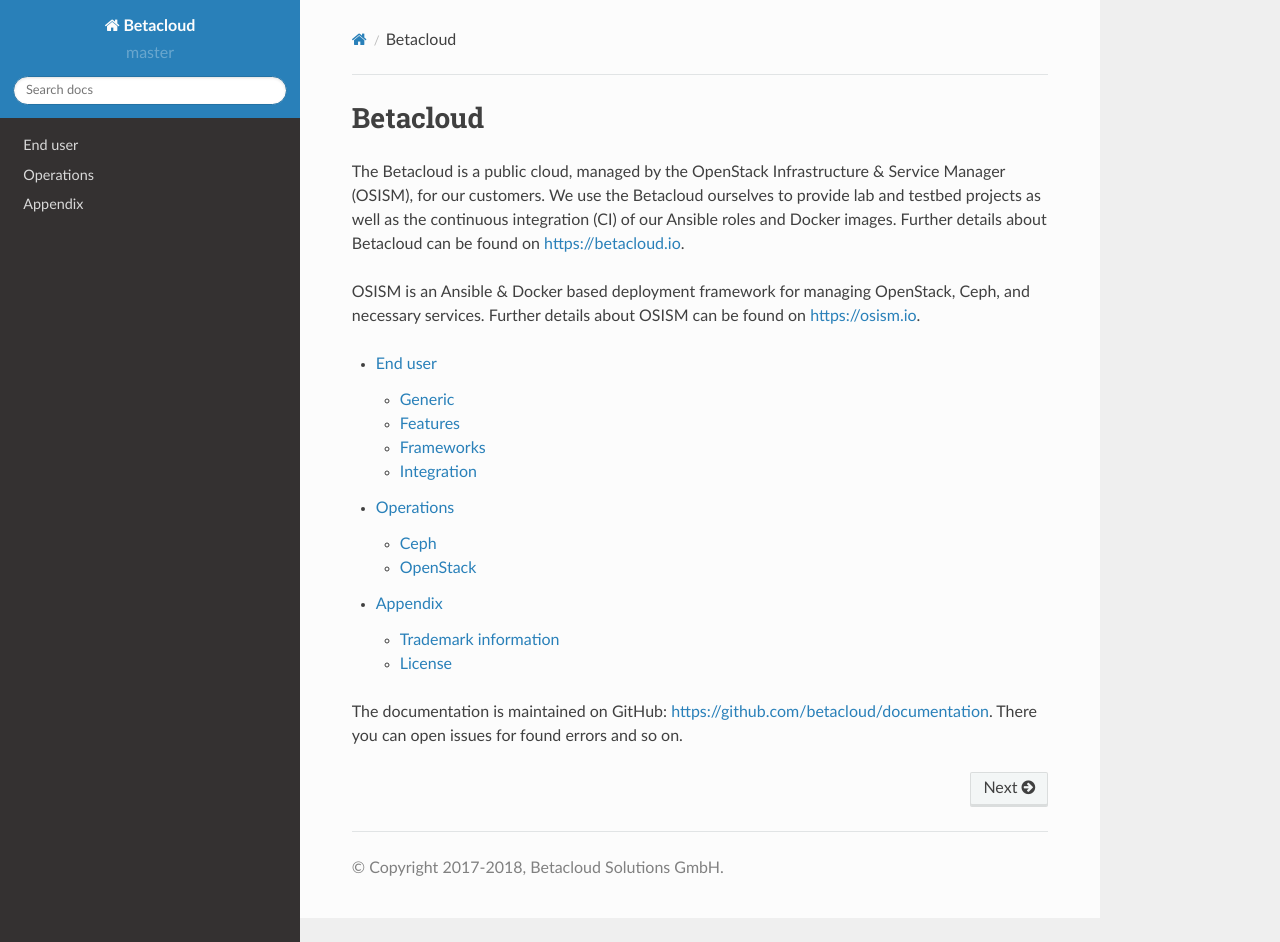
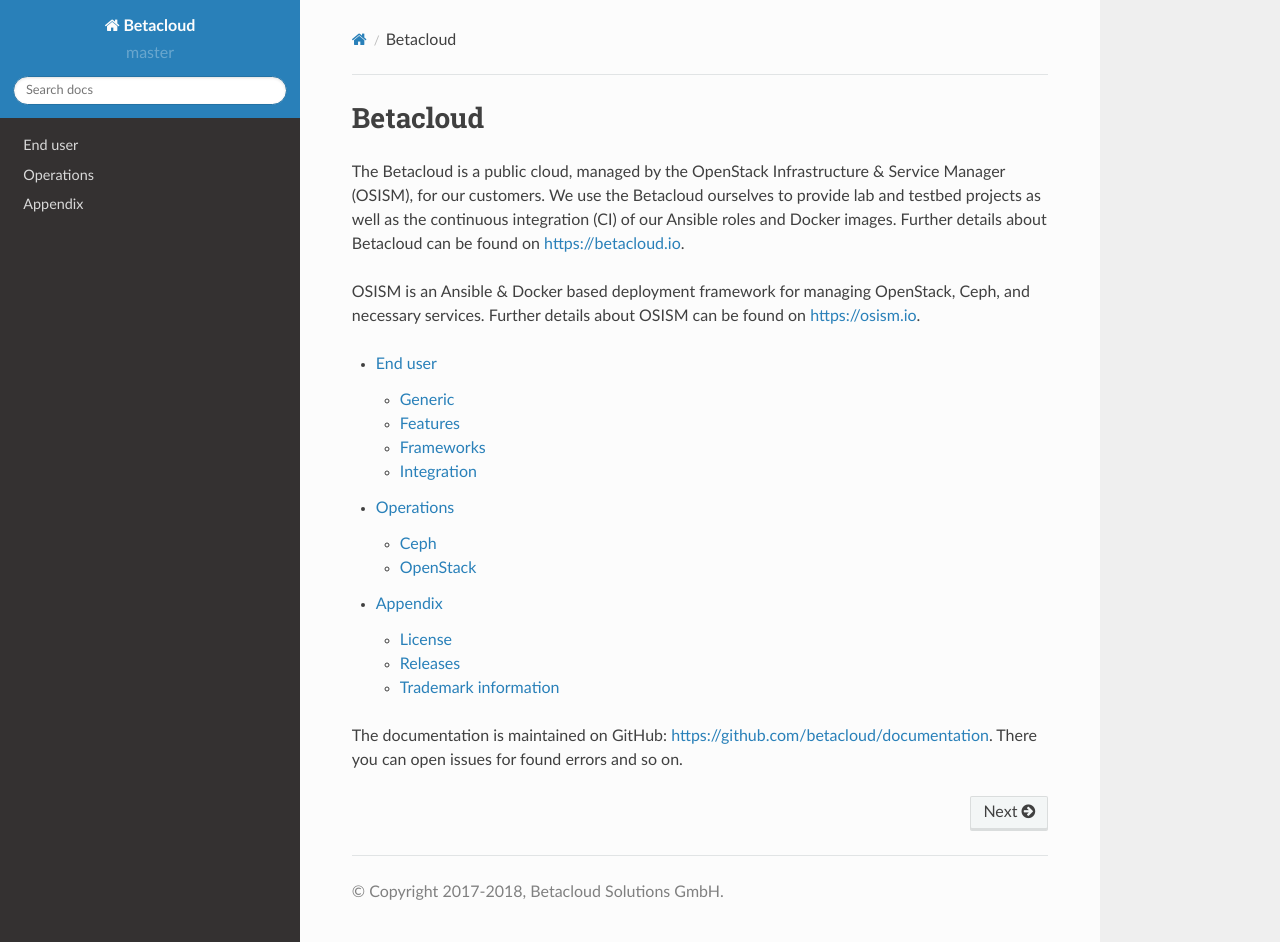
Before and after one commit to betacloud/documentation, a Sphinx documentation site: the page built from source/index.rst, in a window 1280 px wide and 942 px high. Built offline with Sphinx 7.4.7 and the Read the Docs theme 2.0.0, drawn with Linux system fonts in a browser that asks for light colours; pages that are not in the unit, such as notebooks, are missing from menus.

Commit message:
Add release details

```diff
--- a/source/appendix.rst
+++ b/source/appendix.rst
@@ -5,5 +5,6 @@
 .. toctree::
    :maxdepth: 2
 
+   appendix/license
+   appendix/releases
    appendix/trademark-information
-   appendix/license
--- /dev/null
+++ b/source/appendix/releases.rst
@@ -0,0 +1,5 @@
+========
+Releases
+========
+
+Betacloud uses OpenStack Queens with Ceph Luminous.
```
